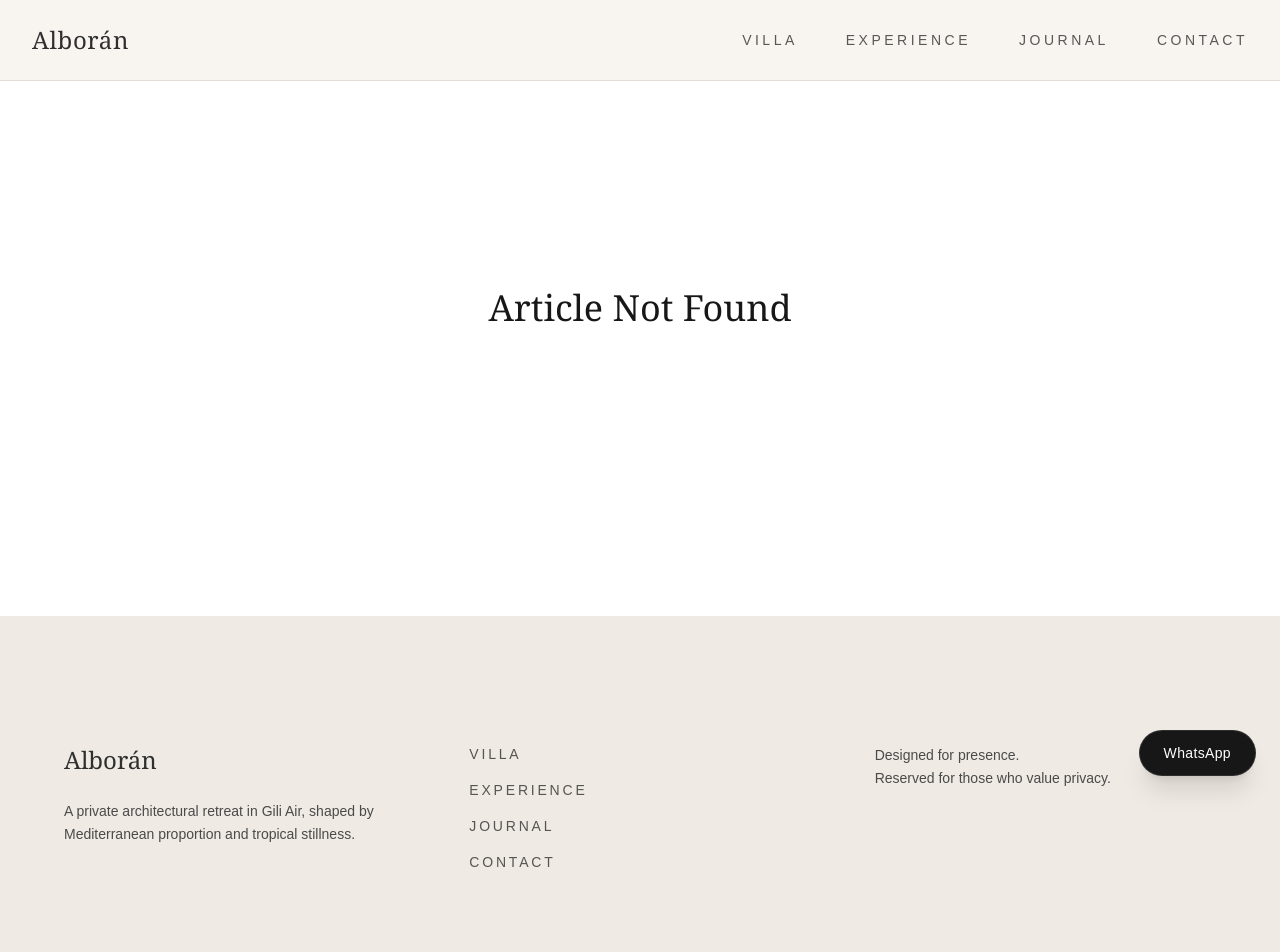
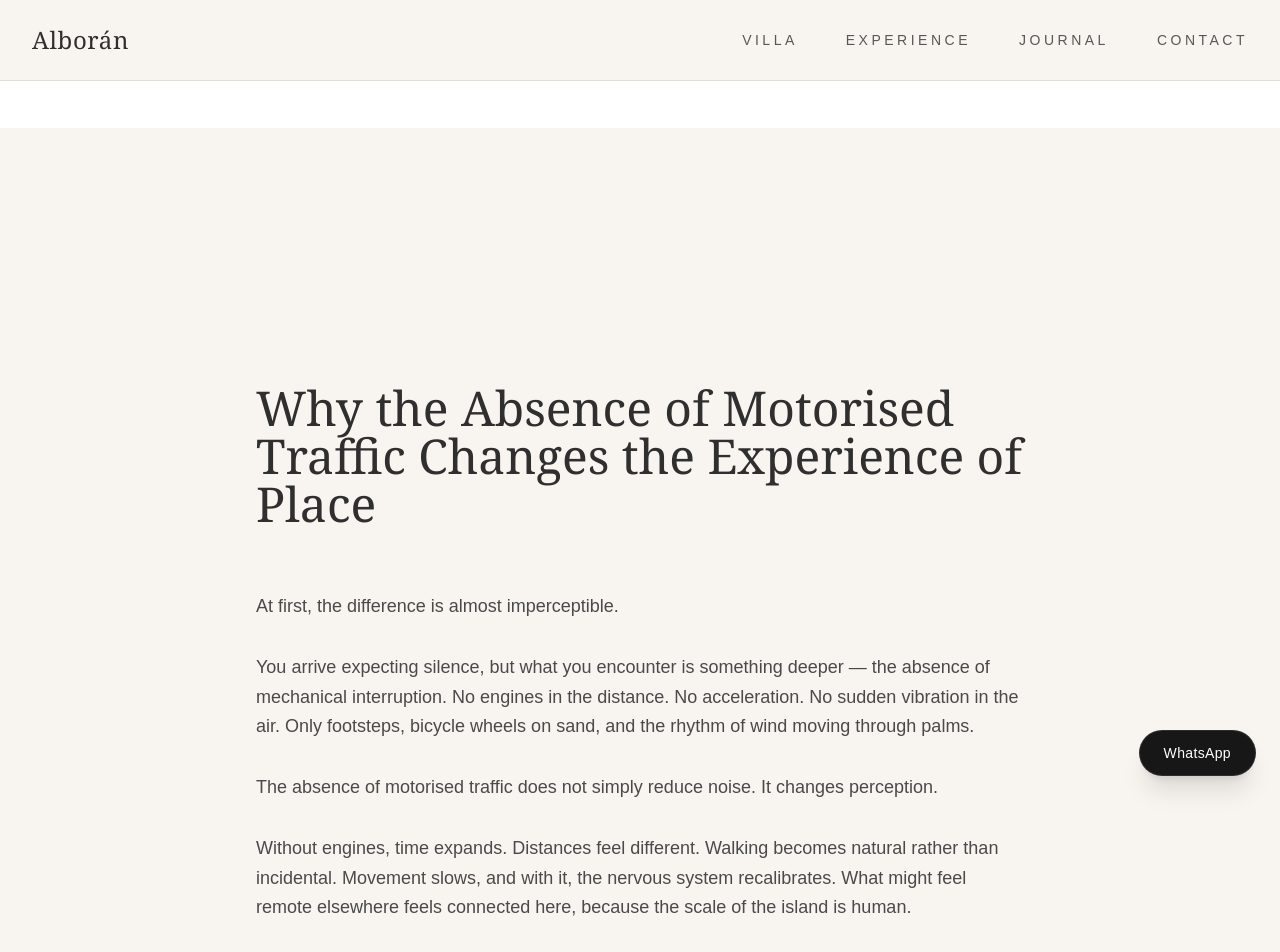
Before and after one commit to cesarcruux/alboranvilla, a Next.js app: page /en/journal/no-motorised-traffic in a window 1280 px wide. Shown: the top 952 px of the page. Built offline with nearby package versions, Linux system fonts and the light colour scheme.

Commit message:
Add new journal article on motorised traffic and update blog structure

```diff
--- a/app/[locale]/journal/[slug]/page.tsx
+++ b/app/[locale]/journal/[slug]/page.tsx
@@ -9,6 +9,11 @@ export async function generateMetadata({
     const { slug } = await params;
 
     const metadataMap: Record<string, { title: string; description: string }> = {
+        "no-motorised-traffic": {
+            title: "Why the Absence of Motorised Traffic Changes the Experience of Place – Alborán Journal",
+            description:
+                "How the absence of engines in Gili Air transforms rhythm, perception and the architecture of retreat.",
+        },
         "slow-mornings": {
             title: "The Art of Slow Mornings – Alborán Journal",
             description:
@@ -37,6 +42,35 @@ export async function generateMetadata({
 }
 
 const posts: Record<string, { title: string; content: string; description: string; date: string }> = {
+    "no-motorised-traffic": {
+        title: "Why the Absence of Motorised Traffic Changes the Experience of Place",
+        description:
+            "How the absence of engines in Gili Air transforms rhythm, perception and the architecture of retreat.",
+        date: "2026-04-01",
+        content: `
+At first, the difference is almost imperceptible.
+
+You arrive expecting silence, but what you encounter is something deeper — the absence of mechanical interruption. No engines in the distance. No acceleration. No sudden vibration in the air. Only footsteps, bicycle wheels on sand, and the rhythm of wind moving through palms.
+
+The absence of motorised traffic does not simply reduce noise. It changes perception.
+
+Without engines, time expands. Distances feel different. Walking becomes natural rather than incidental. Movement slows, and with it, the nervous system recalibrates. What might feel remote elsewhere feels connected here, because the scale of the island is human.
+
+Architecture behaves differently in this context.
+
+Open thresholds invite breeze without competing with street noise. Stone walls absorb warmth without trapping fumes. Outdoor spaces remain genuinely inhabitable. The boundary between interior and exterior dissolves more easily when the outside world is not defined by vehicles.
+
+In many destinations, silence is something that must be engineered — double glazing, insulated walls, artificial sound barriers. In Gili Air, silence is structural. It is part of the environment itself.
+
+For a private architectural retreat, this condition is not aesthetic — it is foundational.
+
+The absence of engines allows architecture to do less and achieve more. Space does not need to defend against chaos. It can remain open. Proportions feel calm rather than protective. Light becomes the dominant presence instead of motion.
+
+The result is subtle but powerful: a retreat that does not isolate you from the world, but gently aligns you with it.
+
+In this way, the island is not just a backdrop. It is an active participant in the experience of place.
+    `,
+    },
     "slow-mornings": {
         title: "The Art of Slow Mornings",
         description:
--- a/app/[locale]/journal/page.tsx
+++ b/app/[locale]/journal/page.tsx
@@ -11,6 +11,13 @@ export async function generateMetadata(): Promise<Metadata> {
 export default function JournalPage() {
 
     const posts = [
+        {
+            slug: "no-motorised-traffic",
+            title: "Why the Absence of Motorised Traffic Changes the Experience of Place",
+            excerpt:
+                "How the absence of engines in Gili Air transforms rhythm, perception and the architecture of retreat.",
+            date: "April 2026",
+        },
         {
             slug: "slow-mornings",
             title: "The Art of Slow Mornings",
@@ -51,7 +58,6 @@ export default function JournalPage() {
                 }}
             />
 
-            {/* HERO */}
             <section className="py-40 px-8 text-center">
                 <div className="max-w-4xl mx-auto">
 
@@ -66,7 +72,6 @@ export default function JournalPage() {
                 </div>
             </section>
 
-            {/* POSTS */}
             <section className="pb-40 px-8">
                 <div className="max-w-5xl mx-auto space-y-24">
 
```
Lines whose indentation alone changed are shown as unchanged.
